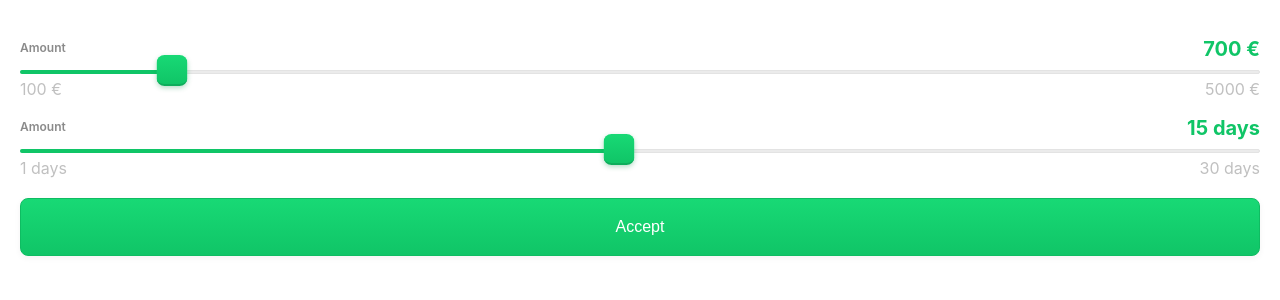
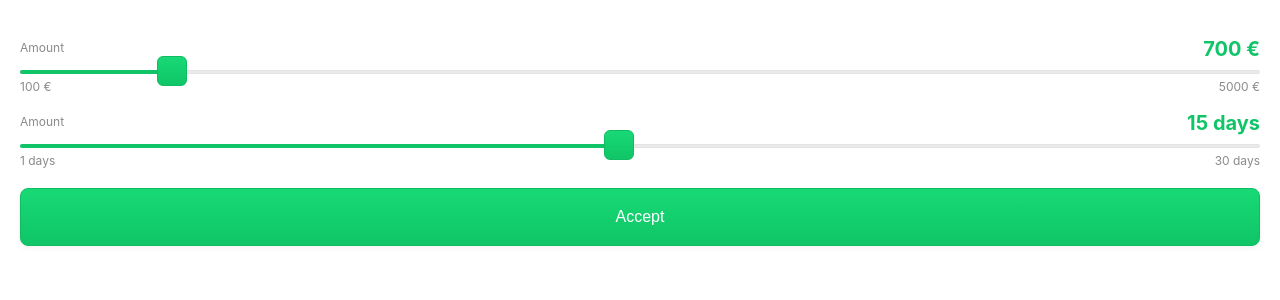
Before and after one commit to antonkalik/ruler-slider-calculator, a React (Create React App) app: page / in a window 1280 px wide. Shown: the top 300 px of the page. Built offline with nearby package versions, Linux system fonts and the light colour scheme.

Commit message:
additional refactors

```diff
--- a/src/js/components/CalculatorDesktop.js
+++ b/src/js/components/CalculatorDesktop.js
@@ -1,26 +1,25 @@
 import React from 'react';
 import SliderDesktop from './SliderDesktop';
 
-const CalculatorDesktop = ({ onChange, sliders }) => {
+export default function CalculatorDesktop({ onChange, sliders }) {
   return (
     <div className="calculator-desktop">
       {Object.keys(sliders).map((name) => {
         const slider = sliders[name];
         return (
           <SliderDesktop
+            key={name}
             title="Amount"
             name={name}
             extension={slider.extension}
             min={slider.min}
             max={slider.max}
             step={slider.step}
-            value={slider.initValue}
+            initValue={slider.initValue}
             onChange={onChange}
           />
         );
       })}
     </div>
   );
-};
-
-export default React.memo(CalculatorDesktop);
+}
--- a/src/js/components/SliderDesktop.js
+++ b/src/js/components/SliderDesktop.js
@@ -2,13 +2,12 @@ import React, { useState } from 'react';
 import RCSlider from 'rc-slider';
 import 'rc-slider/assets/index.css';
 
-let timer = null;
 export default function SliderDesktop({
   step = 1,
   min = 0,
   max = 100,
   onChange,
-  value: initValue,
+  initValue,
   title,
   extension = '€',
   name,
@@ -19,11 +18,9 @@ export default function SliderDesktop({
     <div className="slider-desktop">
       <div className="head">
         <h5 className="title">{title}</h5>
-        <div className="value">
-          <h3>
+        <h3 className="value">
           {value} {extension}
         </h3>
-        </div>
       </div>
       <RCSlider
         min={min}
@@ -38,17 +35,13 @@ export default function SliderDesktop({
         max={max}
       />
       <div className="bottom">
-        <div className="min">
-          <p className="text-small">
+        <p className="min">
           {min} {extension}
         </p>
-        </div>
-        <div className="max">
-          <p className="text-small">
+        <p className="max">
           {max} {extension}
         </p>
       </div>
     </div>
-    </div>
   );
 }
--- a/src/scss/components/Calculator.scss
+++ b/src/scss/components/Calculator.scss
@@ -13,6 +13,7 @@
     padding: 0 20px 20px 20px;
     button.calculator-btn {
       margin: 0 auto;
+      outline: none;
       width: 100%;
       height: 58px;
       box-shadow: 0 2px 6px rgba(0, 20, 5, 0.05);
--- a/src/scss/components/SliderDesktop.scss
+++ b/src/scss/components/SliderDesktop.scss
@@ -3,13 +3,11 @@
   .rc-slider {
     .rc-slider-handle {
       background: $green-gradient;
-      border: none;
-      box-shadow: 0 2px 5px rgba(13, 139, 74, .3);
-      border-bottom: 2px solid darken($green, 5);
-      border-radius: 8px;
-      width: 31px;
-      height: 31px;
-      margin-top: -15px;
+      border: 1px solid darken($green, 2);
+      border-radius: 6px;
+      width: 30px;
+      height: 30px;
+      margin-top: -14px;
     }
     .rc-slider-track {
       background-color: $green;
@@ -30,27 +28,23 @@
     align-items: flex-end;
     margin-bottom: 10px;
     h5.title {
-      font-weight: 600;
       font-size: 12px;
       color: $gray;
     }
-    .value {
-      h3 {
-        line-height: .8;
-        font-weight: 700;
-        font-size: 20px;
-        color: $green;
-        margin-bottom: -2px;
-      }
+    h3.value  {
+      line-height: .8;
+      font-weight: 700;
+      font-size: 20px;
+      color: $green;
+      margin-bottom: -2px;
     }
   }
   .bottom {
     display: flex;
     justify-content: space-between;
-    > div {
-      p {
-        color: $dim-mid;
-      }
+    p.min, p.max {
+      font-size: 12px;
+      color: $gray;
     }
   }
 }
```
Lines whose indentation alone changed are shown as unchanged.
